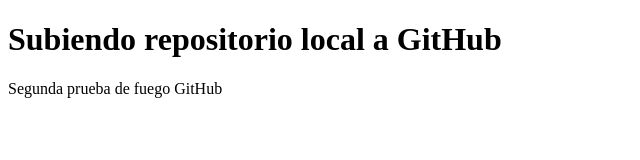
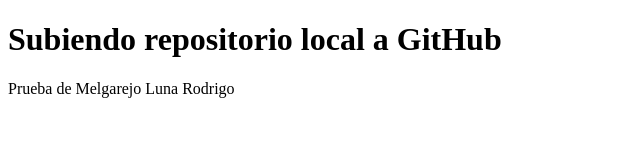
Before and after one commit to Roderichs/ing-github, a plain HTML site: page index.html in a window 1280 px wide. Shown: the full height of the page, 0-640 px from the left. Drawn offline with Linux system fonts and the light colour scheme.

Commit message:
next three commit

```diff
--- a/index.html
+++ b/index.html
@@ -8,6 +8,6 @@
 </head>
 <body>
     <h1>Subiendo repositorio local a GitHub</h1>
-    <p>Segunda prueba de fuego GitHub</p>
+    <p>Prueba de Melgarejo Luna Rodrigo</p>
 </body>
 </html>
```
